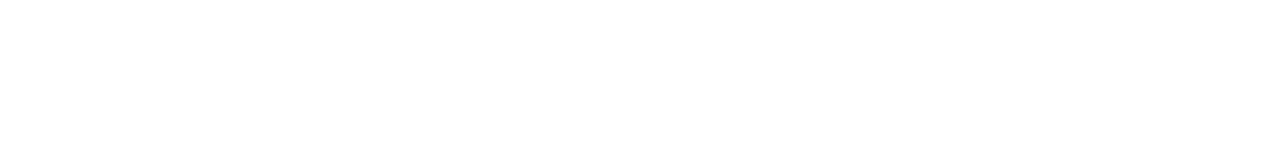
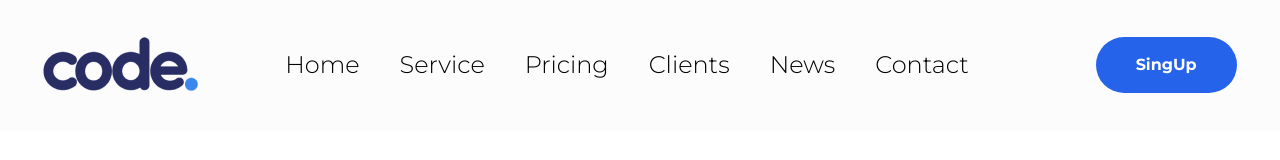
Before and after one commit to OtmanFakri/tailwindcss_demo_code, a website: page public/index.html in a window 1280 px wide. Drawn offline with Linux system fonts and the light colour scheme.

Commit message:
NavBar without change when scrolling

```diff
--- a/public/index.html
+++ b/public/index.html
@@ -6,7 +6,27 @@
   <link href="./app.css" rel="stylesheet">
 </head>
 <body>
-    <div >
+    <!-- NavBar -->
+    <div class="bg-color-bg flex py-8 items-center justify-around  ">
+        <!-- Logo-->
+        <div >
+            <img src="../Assets/img/IMAGE.png">
+        </div>
+        <!-- menu-->
+        <div >
+            <ul class="flex">
+                <li  class="mr-10 hover:text-pink-600 text-2xl  "><a class="" href="">Home</a></li>
+                <li  class="text-2xl hover:text-pink-600 mr-10 "><a  href="">Service</a></li>
+                <li  class="text-2xl hover:text-pink-600 mr-10 "><a  href="">Pricing</a></li>
+                <li  class="text-2xl hover:text-pink-600 mr-10 "><a  href="">Clients</a></li>
+                <li  class="text-2xl hover:text-pink-600 mr-10 "><a  href="">News</a></li>
+                <li  class="text-2xl hover:text-pink-600 mr-10 "><a  href="">Contact</a></li>
+            </ul>
+        </div>
+        <!-- Buttom singUp-->
+        <div>
+            <button class=" text-white font-bold bg-blue-600 hover:bg-pink-600 px-10 py-4 rounded-full">SingUp</button>
+        </div>
 
       </div>
 </body>
--- a/src/tailwind.css
+++ b/src/tailwind.css
@@ -1,3 +1,11 @@
+@import url('https://fonts.googleapis.com/css2?family=Montserrat:wght@300;700&family=Poppins&display=swap');
+
 @tailwind base;
 @tailwind components;
 @tailwind utilities;
+
+@layer base {
+    html {
+        font-family: Montserrat;
+    }
+}
--- a/tailwind.config.js
+++ b/tailwind.config.js
@@ -4,7 +4,15 @@ module.exports = {
             "./public/*.{html,js}"
   ],
   theme: {
-    extend: {},
+    extend: {
+      colors: {
+        'color-bg': '#fcfcfc',
+      },
+    },
+    fontFamily: {
+      'custom': ['Montserrat', 'sans-serif'],
+  },
+
   },
   plugins: [],
 }
```
Also changed, not shown: Assets/img/IMAGE-1.png (added), Assets/img/IMAGE-10.png (added), Assets/img/IMAGE-11.png (added), Assets/img/IMAGE-12.png (added), Assets/img/IMAGE-13.png (added), Assets/img/IMAGE-14.png (added), Assets/img/IMAGE-2.png (added), Assets/img/IMAGE-3.png (added), Assets/img/IMAGE-4.png (added), Assets/img/IMAGE-5.png (added), Assets/img/IMAGE-6.png (added), Assets/img/IMAGE-7.png (added), Assets/img/IMAGE-8.png (added), Assets/img/IMAGE-9.png (added), 2 more files.
